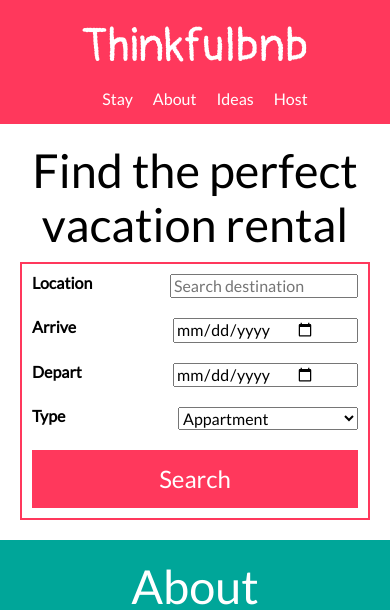
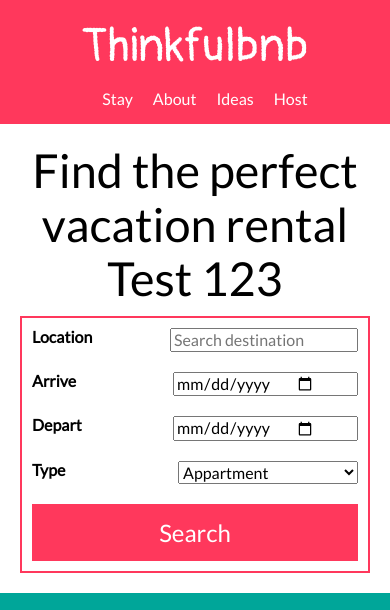
Before and after one commit to Cole-Dreyer/Module-22.9-thinkfulbnb, a plain HTML site: page index.html in a window 390 px wide. Shown: the top 610 px of the page. Drawn offline with nearby package versions, Linux system fonts and the light colour scheme.

```diff
--- a/index.html
+++ b/index.html
@@ -33,7 +33,7 @@
     <main>
       <!-- Stay -->
       <section id="stay">
-        <h2>Find the perfect vacation rental</h2>
+        <h2>Find the perfect vacation rental Test 123</h2>
         <!-- Create a form here -->
         <form>
           <div>
```
